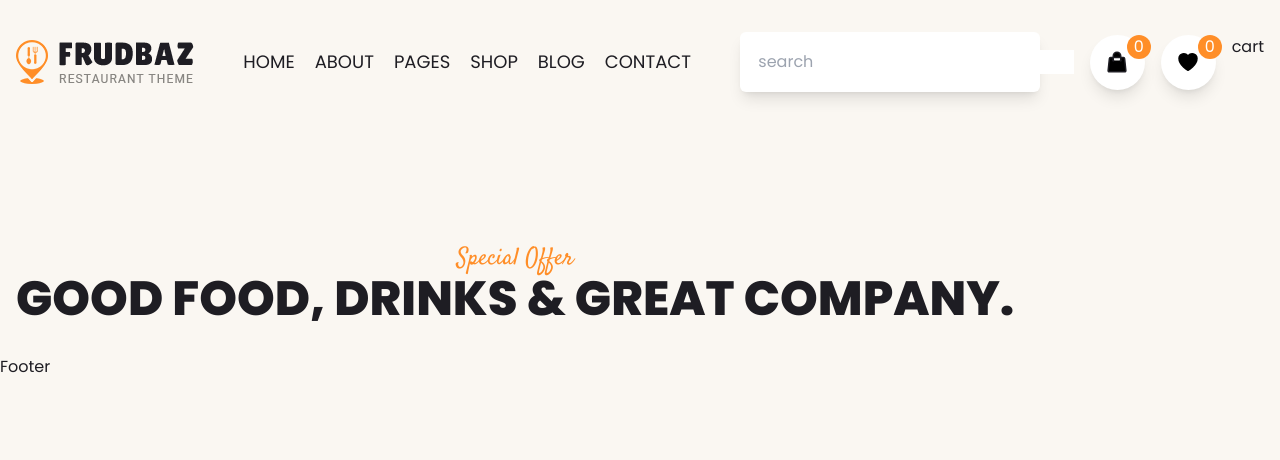
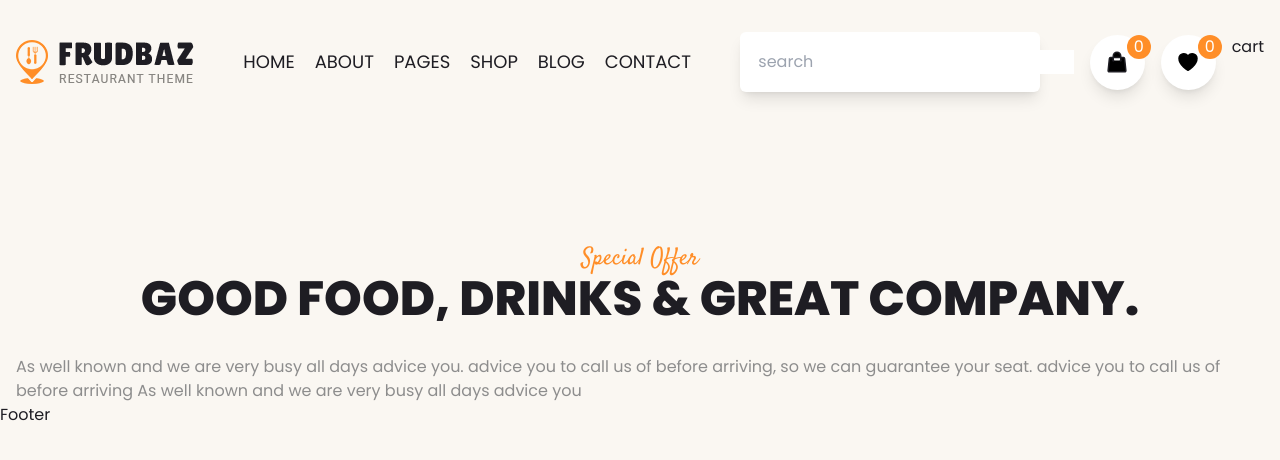
Before and after one commit to yastrb/vite-food-app, a React (Vite) app: page /home in a window 1280 px wide. Shown: the top 460 px of the page. Built offline with nearby package versions, Linux system fonts and the light colour scheme.

Commit message:
new commit

```diff
--- a/src/components/home/offer/Offer.jsx
+++ b/src/components/home/offer/Offer.jsx
@@ -7,6 +7,10 @@ const Offer = () => {
         <div className=" flex flex-col md:flex-row">
             <div>
                 <Heading title="Special Offer"  subtitle="GOOD FOOD, DRINKS & GREAT COMPANY."/>
+                <p className=' text-gray leading-6'>As well known and we are very busy all days advice you. advice you to call us of before arriving, so we can guarantee your seat. advice you to call us of before arriving As well known and we are very busy all days advice you</p>
+                <div className=' flex'>
+
+                </div>
             </div>
             <div></div>
         </div>
--- a/tailwind.config.js
+++ b/tailwind.config.js
@@ -12,6 +12,7 @@ export default {
       },
       colors: {
         'orange': '#ff8e28',
+        "gray":"#8d8d8d",
       }
     },
   },
```
